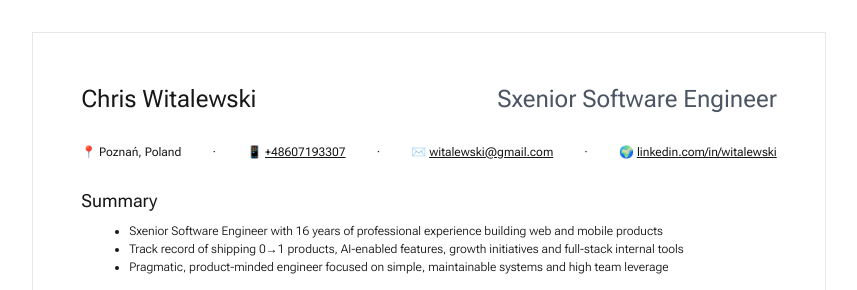
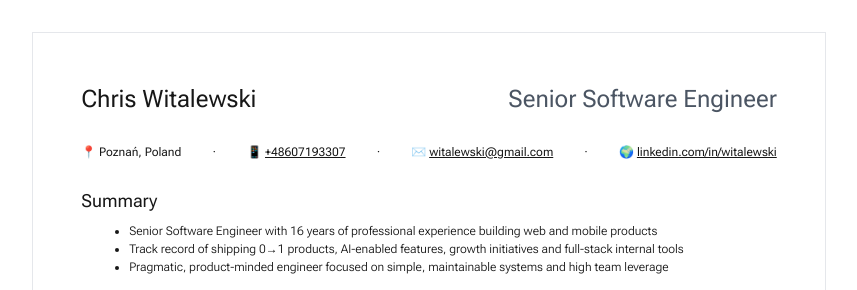
Before and after one commit to witalewski/cv, a Next.js app: page /cv/ in a window 1280 px wide. Shown: the top 290 px of the page, without its empty margins (211-1068 px from the left). Built offline with nearby package versions, Linux system fonts and the light colour scheme.

Commit message:
fix typo

```diff
--- a/src/constants.ts
+++ b/src/constants.ts
@@ -1 +1 @@
-export const TITLE = "Sxenior Software Engineer";
+export const TITLE = "Senior Software Engineer";
```
